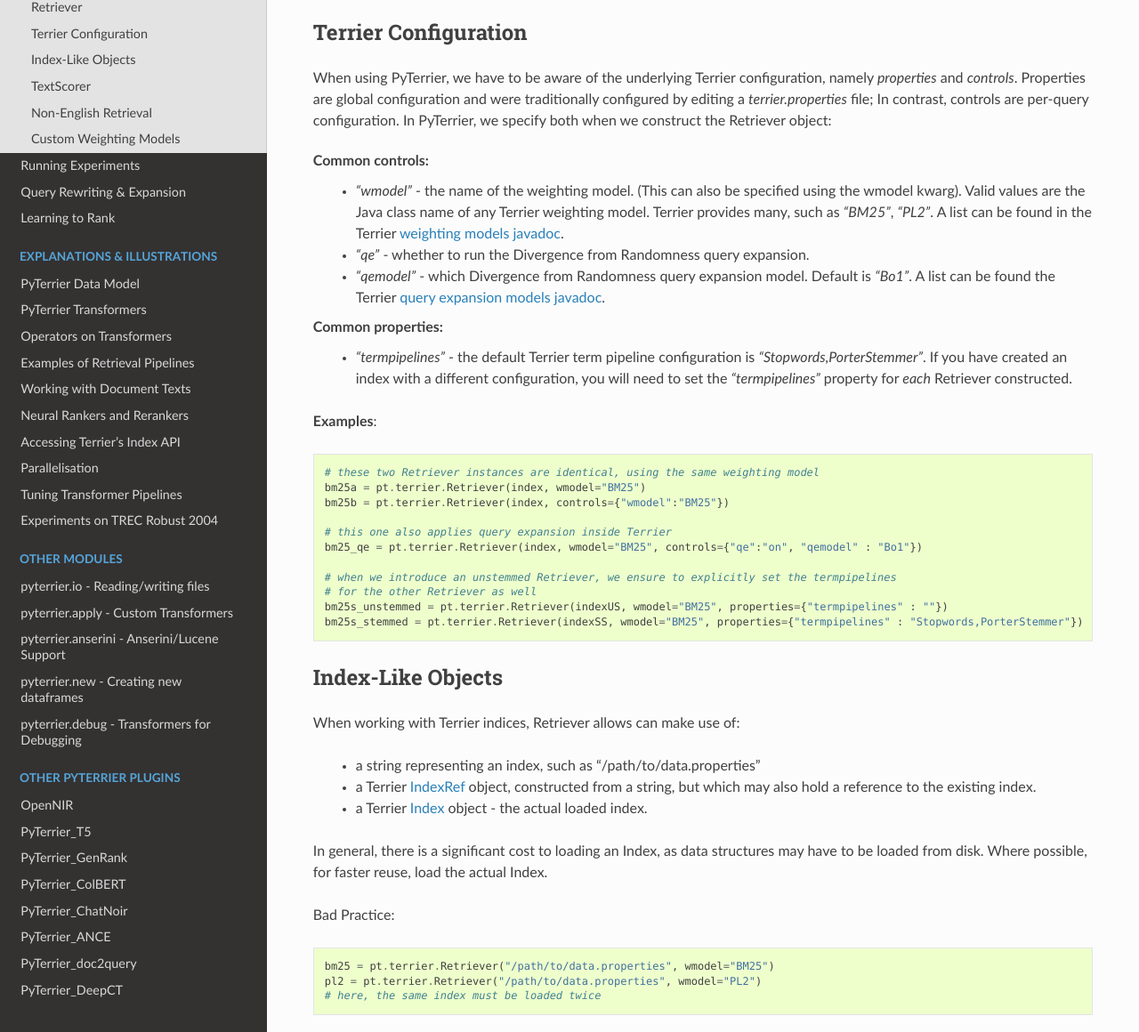
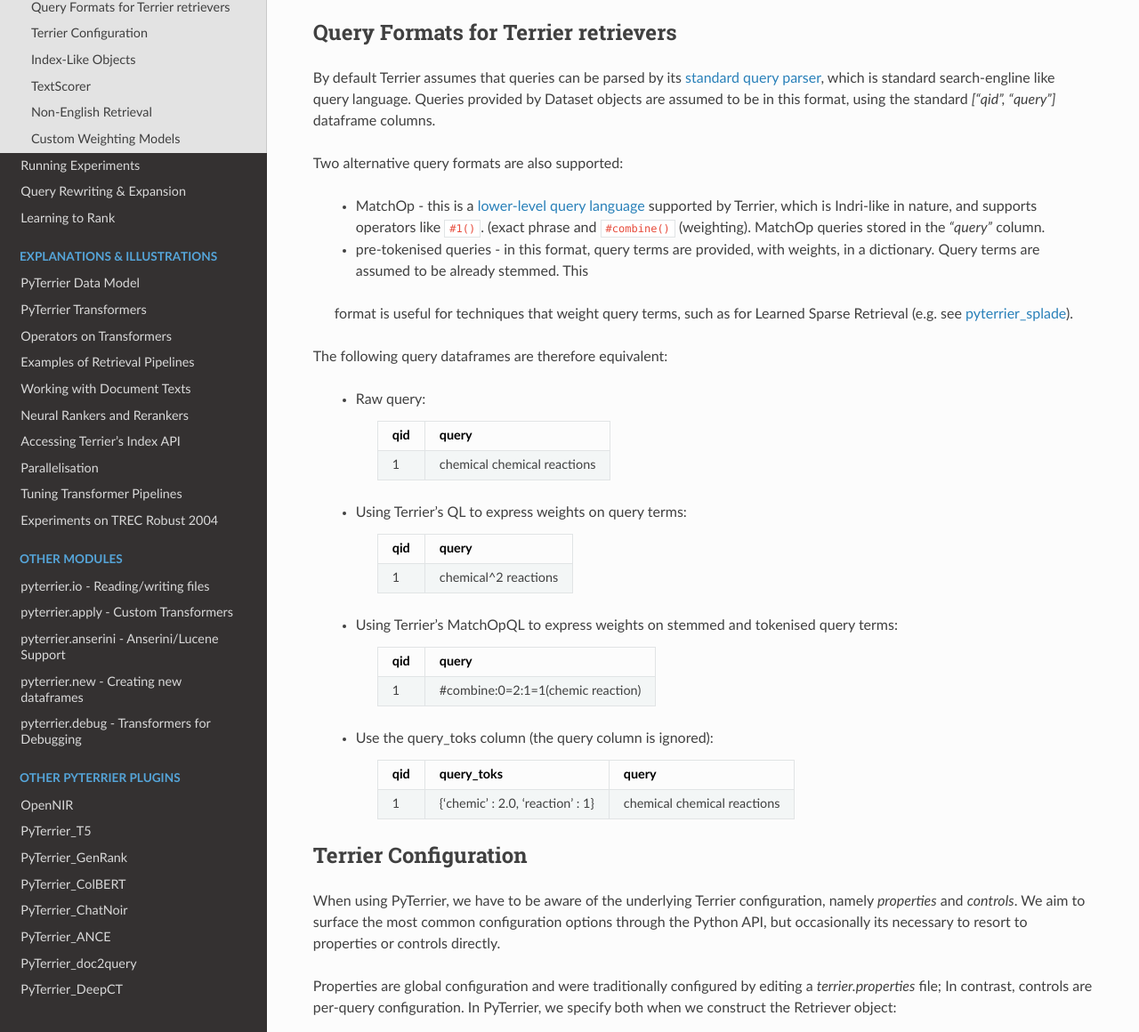
Before and after one commit to terrier-org/pyterrier, a Sphinx documentation site: the page built from docs/terrier-retrieval.rst, in a window 1280 px wide and 1400 px high, scrolled down 643 px, cut to the strip 240-1400 px from the top of the window. Shown: the whole strip at 89% size. Built offline with Sphinx 7.4.7 and the Read the Docs theme 2.0.0, drawn with Linux system fonts in a browser that asks for light colours; the version number is read from the project's files by our own code; some of the changed text lies outside the part shown.

Commit message:
document for query_toks etc

```diff
--- a/docs/terrier-retrieval.rst
+++ b/docs/terrier-retrieval.rst
@@ -35,14 +35,67 @@
 
 
 
+Query Formats for Terrier retrievers
+~~~~~~~~~~~~~~~~~~~~~~~~~~~~~~~~~~~~~~~~~~~~~~~~~~~~~~~~~~~~~~~~~~~~~~~~~~~~~~~~~~~~~~~~~~~~~~~~~~~~~~~~~~~~~~~~~~~~~~~
+
+By default Terrier assumes that queries can be parsed by its `standard query parser <https://github.com/terrier-org/terrier-core/blob/5.x/doc/querylanguage.md#user-query-language>`_,
+which is standard search-engline like query language. Queries provided by Dataset objects are assumed to be in this format, using the
+standard `["qid", "query"]` dataframe columns.
+
+Two alternative query formats are also supported:
+
+ - MatchOp - this is a `lower-level query language <https://github.com/terrier-org/terrier-core/blob/5.x/doc/querylanguage.md#matching-op-query-language>`_ supported by Terrier, which is Indri-like in nature, and supports operators like ``#1()``. (exact phrase and ``#combine()`` (weighting). MatchOp queries stored in the `"query"` column.
+
+ - pre-tokenised queries - in this format, query terms are provided, with weights, in a dictionary. Query terms are assumed to be already stemmed. This
+ format is useful for techniques that weight query terms, such as for Learned Sparse Retrieval (e.g. see `pyterrier_splade <https://github.com/cmacdonald/pyt_splade>`_).
+
+The following query dataframes are therefore equivalent:
+
+ - Raw query:
+
+    =====  =============================
+    qid    query
+    =====  =============================
+        1  chemical chemical reactions
+    =====  =============================
+
+ - Using Terrier's QL to express weights on query terms:
+
+    =====  =============================
+    qid    query
+    =====  =============================
+        1  chemical^2 reactions
+    =====  =============================
+
+ - Using Terrier's MatchOpQL to express weights on stemmed and tokenised query terms:
+
+    =====  ======================================
+    qid    query
+    =====  ======================================
+        1  #combine:0=2:1=1(chemic reaction)
+    =====  ======================================
+
+ - Use the query_toks column (the query column is ignored):
+
+    =====  ====================================== =============================
+    qid    query_toks                             query
+    =====  ====================================== =============================
+        1  {'chemic' : 2.0, 'reaction' : 1}       chemical chemical reactions
+    =====  ====================================== =============================
+
+
+
 Terrier Configuration
 ~~~~~~~~~~~~~~~~~~~~~~~~~~~~~~~~~~~~~~~~~~~~~~~~~~~~~~~~~~~~~~~~~~~~~~~~~~~~~~~~~~~~~~~~~~~~~~~~~~~~~~~~~~~~~~~~~~~~~~~
 
 When using PyTerrier, we have to be aware of the underlying Terrier configuration,
-namely *properties* and *controls*. Properties are global configuration and were
-traditionally configured by editing a `terrier.properties` file; In contrast,
-controls are per-query configuration. In PyTerrier, we specify both when we construct
-the Retriever object:
+namely *properties* and *controls*. We aim to surface the most common configuration options
+through the Python API, but occasionally its necessary to resort to properties or controls
+directly.
+
+Properties are global configuration and were traditionally configured by editing a
+`terrier.properties` file; In contrast, controls are per-query configuration. In PyTerrier,
+we specify both when we construct the Retriever object:
 
 Common controls:
  - `"wmodel"` - the name of the weighting model. (This can also be specified using the wmodel kwarg).
@@ -55,7 +108,8 @@
 Common properties:
  - `"termpipelines"` - the default Terrier term pipeline configuration is `"Stopwords,PorterStemmer"`.
    If you have created an index with a different configuration, you will need to set the  `"termpipelines"`
-   property for *each* Retriever constructed.
+   property for *each* Retriever constructed. NB: These are now configurable using ``stemming=`` and
+   ``stopwords=`` kwargs.
 
 **Examples**::
 
@@ -98,7 +152,7 @@
     pl2 = pt.terrier.Retriever(index, wmodel="PL2")
     # here, we share the index between two instances of Retriever
 
-You can use the IndexFactory to specify that the index data structures to be loaded into memory::
+You can use the IndexFactory to specify that the index data structures to be loaded into memory, which can benefit efficiency::
 
     # load all structures into memory
     inmemindex = pt.IndexFactory.of("/path/to/data.properties", memory=True)
```
